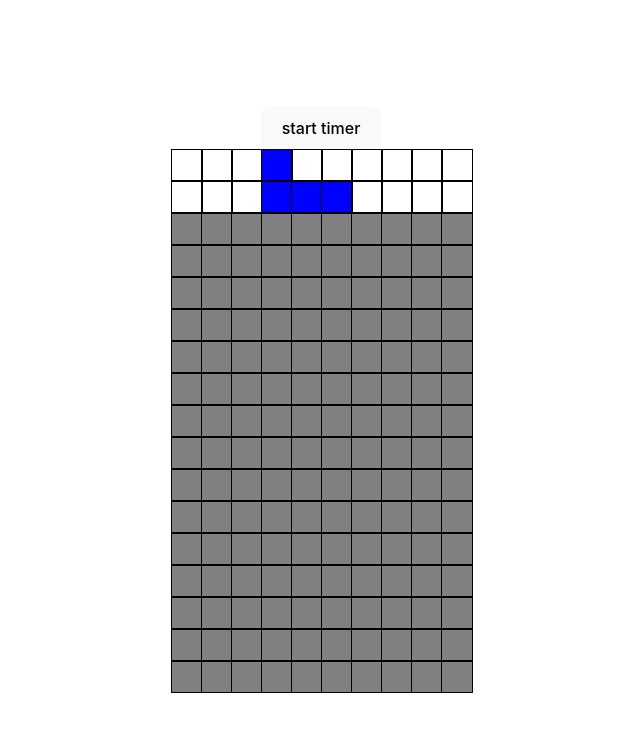
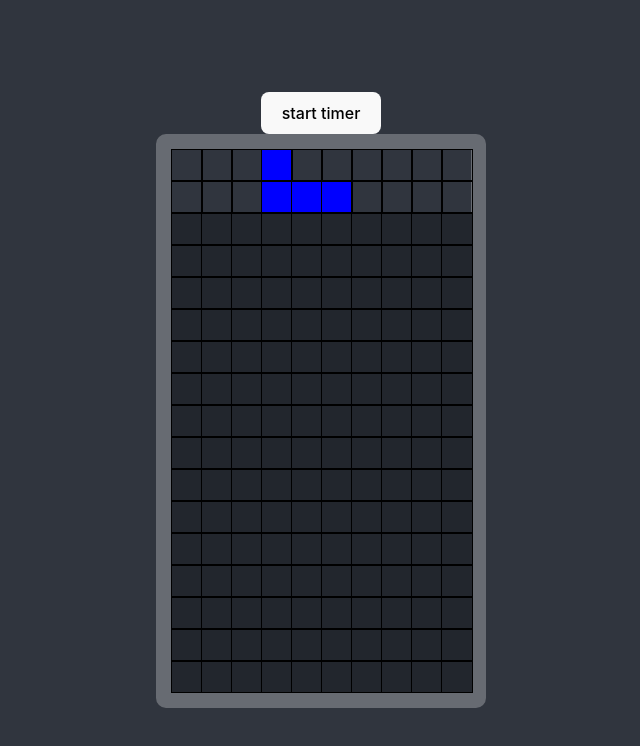
Before and after one commit to UanBaito/tetris, a React (Vite) app in the folder client/: page / in a window 1280 px wide. Shown: the top 746 px of the page, without its empty margins (319-959 px from the left). Built offline with nearby package versions, Linux system fonts and the light colour scheme.

Commit message:
Update tetrion minor visual change

```diff
--- a/client/src/App.css
+++ b/client/src/App.css
@@ -5,45 +5,14 @@
 	text-align: center;
 }
 
-.logo {
-	height: 6em;
-	padding: 1.5em;
-	will-change: filter;
-}
-.logo:hover {
-	filter: drop-shadow(0 0 2em #646cffaa);
-}
-.logo.react:hover {
-	filter: drop-shadow(0 0 2em #61dafbaa);
-}
-
-@keyframes logo-spin {
-	from {
-		transform: rotate(0deg);
-	}
-	to {
-		transform: rotate(360deg);
-	}
-}
-
-@media (prefers-reduced-motion: no-preference) {
-	a:nth-of-type(2) .logo {
-		animation: logo-spin infinite 20s linear;
-	}
-}
-
-.card {
-	padding: 2em;
-}
-
-.read-the-docs {
-	color: #888;
+body {
+	background-color: #30353e;
 }
 
 .square {
 	width: 30px;
 	height: 30px;
-	background-color: gray;
+	background-color: #22262d;
 	border: 1px solid black;
 }
 
@@ -57,5 +26,7 @@
 
 .GameBox {
 	display: grid;
+	border: 15px solid rgba(255, 255, 255, 0.267);
+	border-radius: 10px;
 	grid-template-columns: 30px 30px 30px 30px 30px 30px 30px 30px 30px 30px;
 }
```
